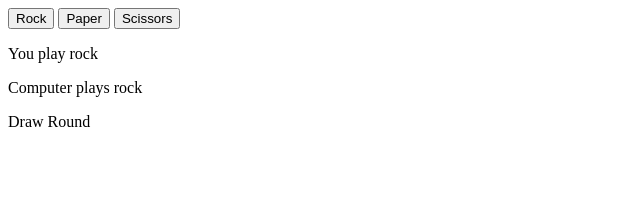
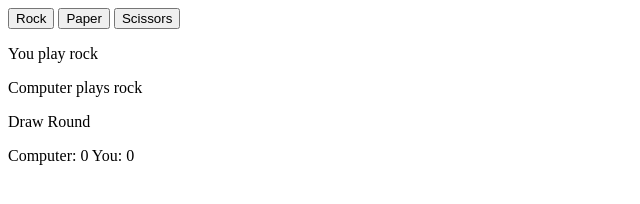
Before and after one commit to avraneel/rock-paper-scissors, a plain HTML site: page index.html in a window 1280 px wide. Both pictures are taken after a click on the button "Rock". Shown: the whole page, without its empty margins (0-640 px from the left). Drawn offline with Linux system fonts and the light colour scheme.

Commit message:
Add score display

```diff
--- a/script.js
+++ b/script.js
@@ -57,6 +57,10 @@ function playRound(humanChoice) {
         roundResult.textContent = "Draw Round";
 
     resultSection.appendChild(roundResult);
+
+    const scoreDisplay = document.createElement("p");
+    scoreDisplay.textContent = "Computer:\t" + computerScore + "\nYou:\t" + humanScore;
+    resultSection.appendChild(scoreDisplay);
 }
 
 rockButton.addEventListener("click", () => playRound("rock"));
```
Also changed, not shown: index.html (+0 -1 lines).
